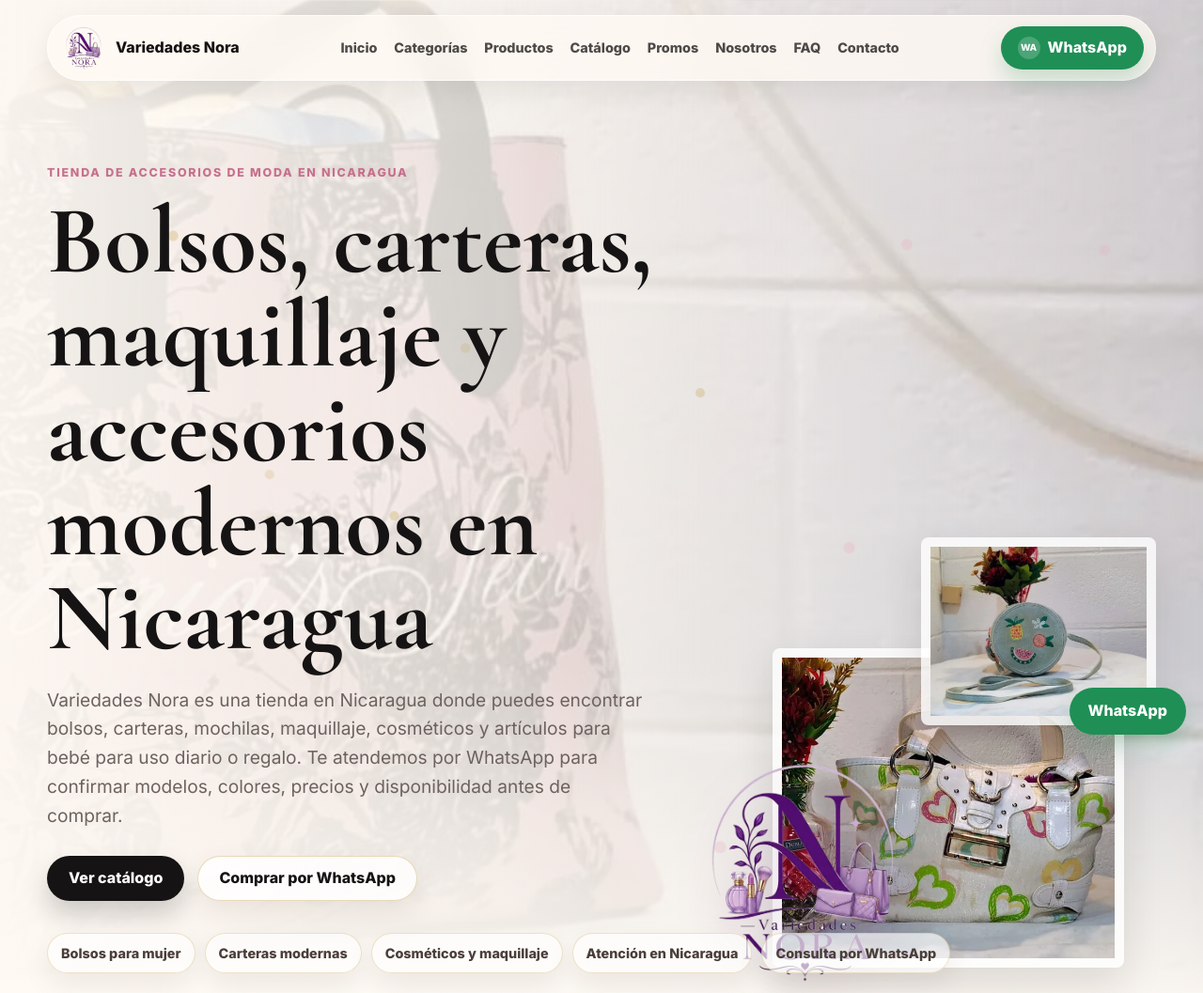
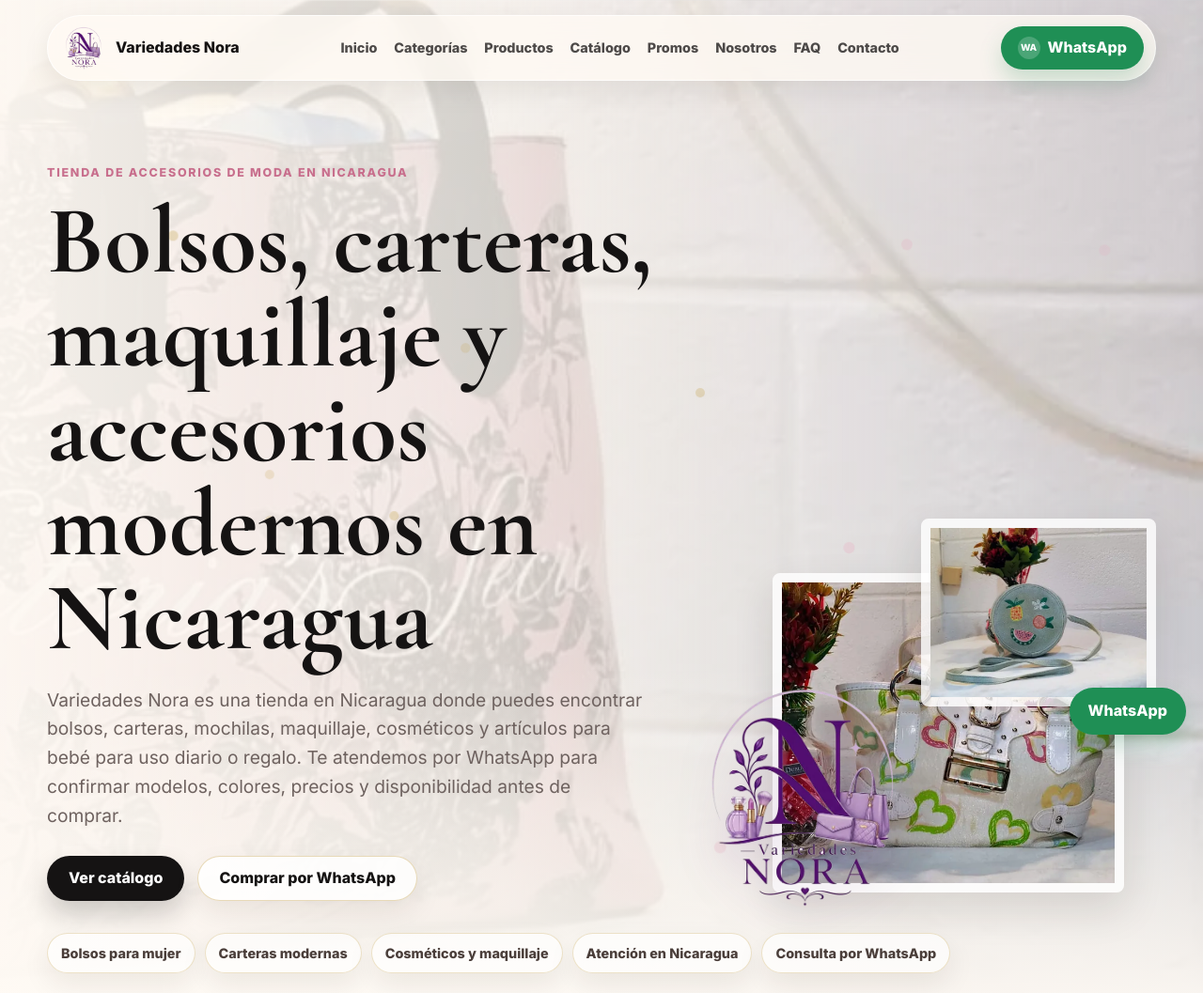
Before and after one commit to jhernandez30-cpu/Variedades-Nora, a plain HTML site: page index.html in a window 1280 px wide. Shown: the top 1057 px of the page at 94% size. Drawn offline with nearby package versions, Linux system fonts and the light colour scheme.

Commit message:
Subir imagenes del hero

```diff
--- a/index.html
+++ b/index.html
@@ -55,7 +55,7 @@
       href="https://fonts.googleapis.com/css2?family=Cormorant+Garamond:wght@600;700&family=Inter:wght@400;500;600;700;800&display=swap"
       rel="stylesheet"
     />
-    <link rel="stylesheet" href="styles.css?v=20260429-reset" />
+    <link rel="stylesheet" href="styles.css?v=20260429-up" />
 
     <script type="application/ld+json">
       {
--- a/styles.css
+++ b/styles.css
@@ -400,6 +400,7 @@
   min-width: 330px;
   height: 560px;
   pointer-events: none;
+  transform: translateY(-80px);
 }
 
 .hero-photo {
@@ -419,7 +420,7 @@
 
 .hero-photo-side {
   right: 0;
-  bottom: 300px;
+  bottom: 240px;
   width: 48%;
   height: 200px;
 }
```
